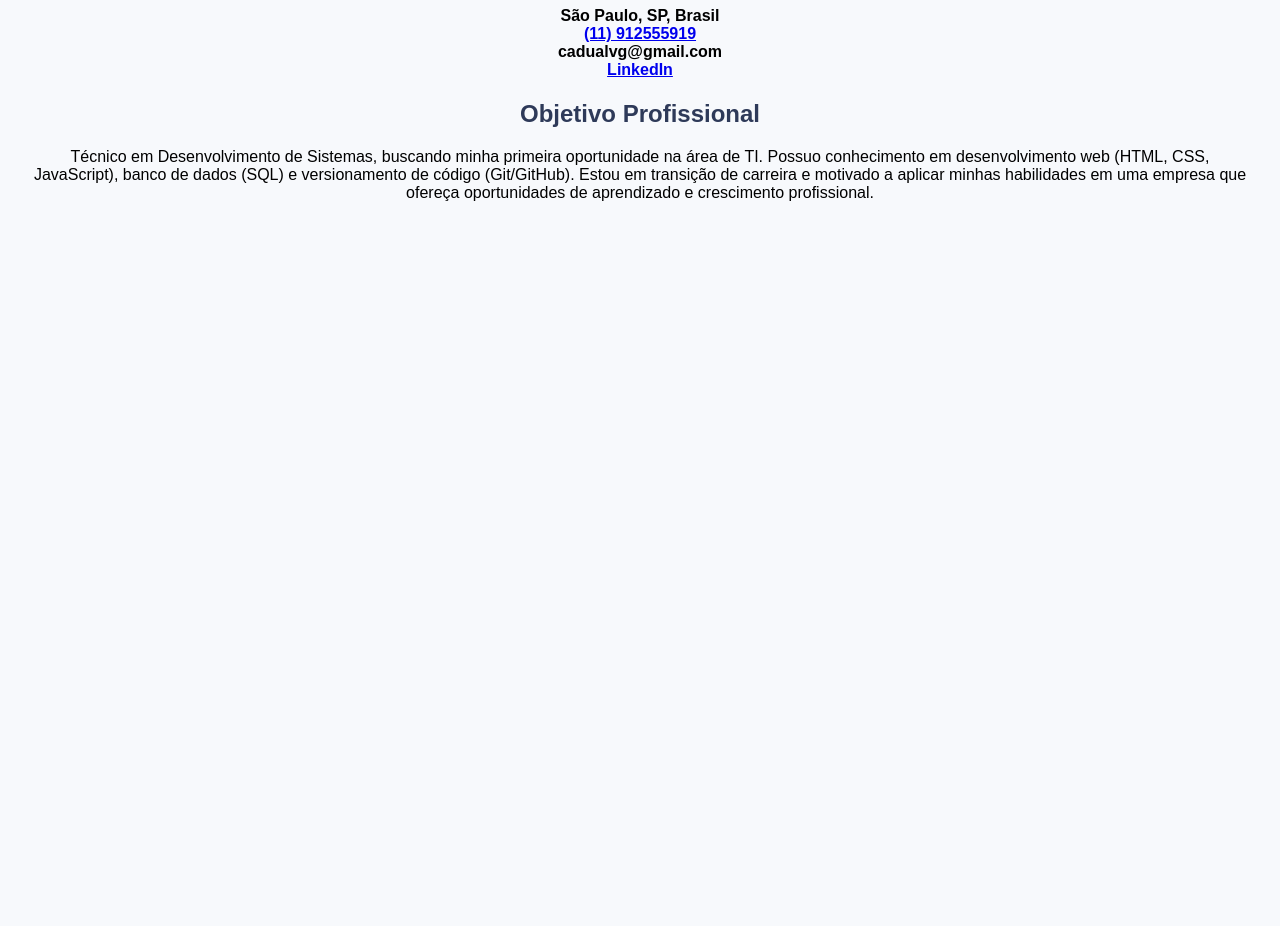
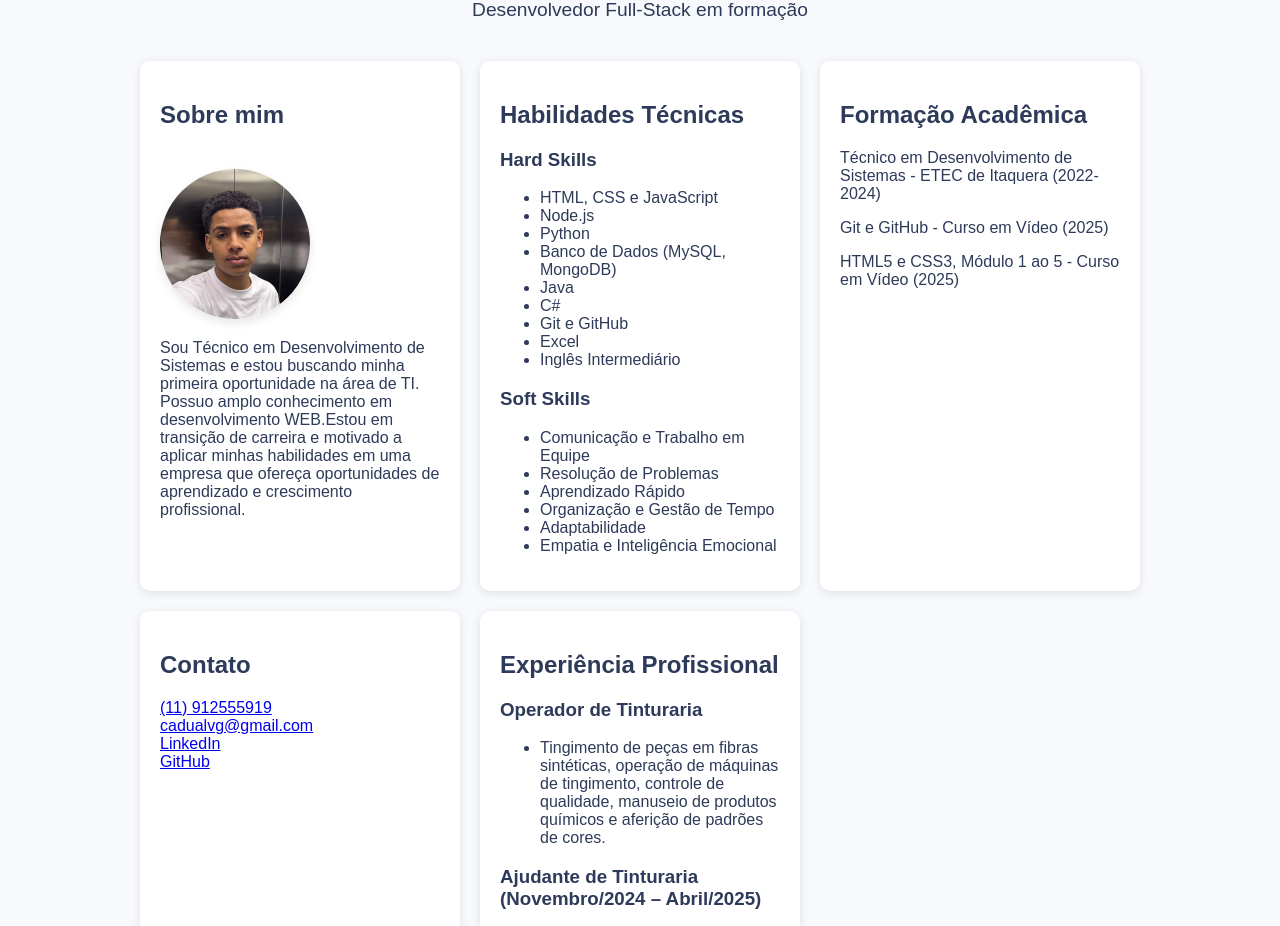
Before and after one commit to cadualvg/meu-curriculo, a plain HTML site: page curriculo.html in a window 1280 px wide. Shown: the part 155-1081 px from the top of the page. Before the commit the page ends 800 px from the top, so only its background shows below. Drawn offline with Linux system fonts and the light colour scheme; a web font is replaced by a local one.

Commit message:
Mudanças no código principal
Foram adicionados o modelo de boxes no projeto, achei que isso deixou o site mais fluido, responsivo e atrativo. Também corrigi alguns erros de semântica

```diff
--- a/curriculo.html
+++ b/curriculo.html
@@ -15,21 +15,76 @@
     </nav>
     <header>
         <h1 class="titulos">Carlos Eduardo Alvarenga Goes</h1>
+        <h2 id="subtitulo">Desenvolvedor Full-Stack em formação</h2>
+</header>
+    </header>
+    <main class="grid-layout">
+        <section class="box" id="sobre-mim">
+            <h2>Sobre mim</h2>
+            <img src="images/foto.jpg" alt="Minha foto de perfil" class="perfil-container">
+            <p>Sou Técnico em Desenvolvimento de Sistemas e estou buscando minha primeira oportunidade na área de TI. Possuo amplo conhecimento em desenvolvimento WEB.Estou em transição de carreira e motivado a aplicar minhas habilidades em uma empresa que ofereça oportunidades de aprendizado e crescimento profissional.</p>
+        </section>
+        <section class="box" id="habilidades">
+            <h2>Habilidades Técnicas</h2>
+            <H3>Hard Skills</H3>
+            <ul>
+                <li>HTML, CSS e JavaScript</li>
+                <li>Node.js</li>
+                <li>Python</li>
+                <li>Banco de Dados (MySQL, MongoDB)</li>
+                <li>Java</li>
+                <li>C#</li>
+                <li>Git e GitHub</li>
+                <li>Excel</li>
+                <li>Inglês Intermediário</li>
+            </ul>
+                <h3>Soft Skills</h3>
+                <ul>
+                <li>Comunicação e Trabalho em Equipe</li>
+                <li>Resolução de Problemas</li>
+                <li>Aprendizado Rápido</li>
+                <li>Organização e Gestão de Tempo</li>
+                <li>Adaptabilidade</li>
+                <li>Empatia e Inteligência Emocional</li>
 
-        <h4>São Paulo, SP, Brasil<br>
-        <span id="wpp"><a href="
-https://wa.me/5511912555919?text=Olá,%20ví%20seu%20currículo,%20gostaria%20gotaria%20de%20conversar%20com%20você.
-">(11) 912555919</a></span> <br>
-        cadualvg@gmail.com<br>
-        <a href="https://www.linkedin.com/in/carlos-alvarenga-g" target="_blank" >LinkedIn</a></h4>
+                </ul>
+        </section>
+        <section class="box" id="formacao">
+            <h2>Formação Acadêmica</h2>
+            <p>Técnico em Desenvolvimento de Sistemas - ETEC de Itaquera (2022-2024)</p>
+            <p>Git e GitHub - Curso em Vídeo (2025)</p>
+            <p>HTML5 e CSS3, Módulo 1 ao 5 - Curso em Vídeo (2025)</p>
+        </section>
+        <section class="box" id="contato">
+            <h2>Contato</h2>
+            <span id="wpp"><a href="https://wa.me/5511912555919?text=Olá,%20ví%20seu%20currículo,%20gostaria%20gotaria%20de%20conversar%20com%20você.">(11) 912555919</a></span> <br>
+        <a href="mailto:cadualvg@gmail.com">cadualvg@gmail.com</a>
+<br>
+        <a href="https://www.linkedin.com/in/carlos-alvarenga-g" target="_blank" >LinkedIn</a><br>
+        <a href="https://github.com/cadualvg" target="_blank">GitHub</a>
+        </section>
+        <section class="box" id="experiencia">
+            <h2>Experiência Profissional</h2>
+            <p>
+                <h3>Operador de Tinturaria</h3>
+                <ul>
+                    <li>Tingimento de peças em fibras sintéticas, operação de máquinas de tingimento, controle de qualidade, manuseio de produtos químicos e aferição de padrões de cores.</li>
+                </ul>
+                <h3>Ajudante de Tinturaria (Novembro/2024 – Abril/2025)</h3>
+                <ul>
+                    <li> Auxílio no processo de tingimento de tecidos, controle de qualidade e suporte na operação de máquinas industriais.</li>
+                </ul>
+                <h3>Auxiliar de Tecelão Júnior<br>(Outubro/2024 – Novembro/2024)</h3>
+                <ul>
+                    <li>Operação de máquinas de tecelagem, garantindo a qualidade da produção e manutenção preventiva.</li>
+                </ul>
+                <h3>Jovem Aprendiz<br>(Abril/2024 – Outubro/2024)</h3>
+                <ul>
+                    <li>Aprendizado e suporte em diversas etapas do processo produtivo da indústria têxtil.</li>
+                </ul>
 
-    </header>
-    <section>
-        <h2 class="titulos">Objetivo Profissional</h2>
-        <p>Técnico em Desenvolvimento de Sistemas, buscando minha primeira oportunidade na área de TI. Possuo
-conhecimento em desenvolvimento web (HTML, CSS, JavaScript), banco de dados (SQL) e versionamento de
-código (Git/GitHub). Estou em transição de carreira e motivado a aplicar minhas habilidades em uma empresa
-que ofereça oportunidades de aprendizado e crescimento profissional.
-</p>
+            </p>
+            <p>Atualmente, estou em busca da minha primeira oportunidade na área de TI. Estou aberto a estágios e posições júnior que me permitam aplicar meus conhecimentos e aprender com profissionais experientes.</p>
+    </main>
 </body>
 </html>
--- a/style.css
+++ b/style.css
@@ -17,6 +17,18 @@ body {
     background-color: #F7F9FC;
     padding: 20px;
     text-align: center;
+    max-width: 1200px;
+    margin: 0 auto;
+        color: #2E3A59
+}
+
+.perfil-container {
+width: 150px;
+height: 150px;
+object-fit: cover;
+border-radius: 50%;
+margin-top: 20px;
+box-shadow: 0 4px 10px rgba(0, 0, 0, 0.1);
 }
 
 .titulos{
@@ -71,7 +83,7 @@ color: #007bff;
 content:'Clique aqui para entrar em contato comigo via WhatsApp' attr(data-tooltip);
 position: absolute;
 top: 50%;
-left: 100%;
+left: 120%;
 transform: translateY(-50%);
 background-color: rgba(0, 0, 0, 0.8);
 color: white;
@@ -86,3 +98,28 @@ z-index: 10;
 #wpp:hover::after {
 display: block;
 }
+
+#subtitulo{
+    font-family: 'SF Pro', sans-serif;
+    font-weight: 100;
+    font-size: 1.2rem;
+    color: #2E3A59;
+    margin-top:0;
+}
+
+
+.grid-layout {
+display: grid;
+grid-template-columns: repeat(auto-fit, minmax(280px, 1fr));
+gap: 20px;
+max-width: 1000px;
+margin: 40px auto;
+text-align: left;
+}
+
+.box {
+background-color: #ffffff;
+padding: 20px;
+border-radius: 10px;
+box-shadow: 0 2px 10px rgba(0, 0, 0, 0.1);
+}
```
Also changed, not shown: images/foto.jpg (added).
